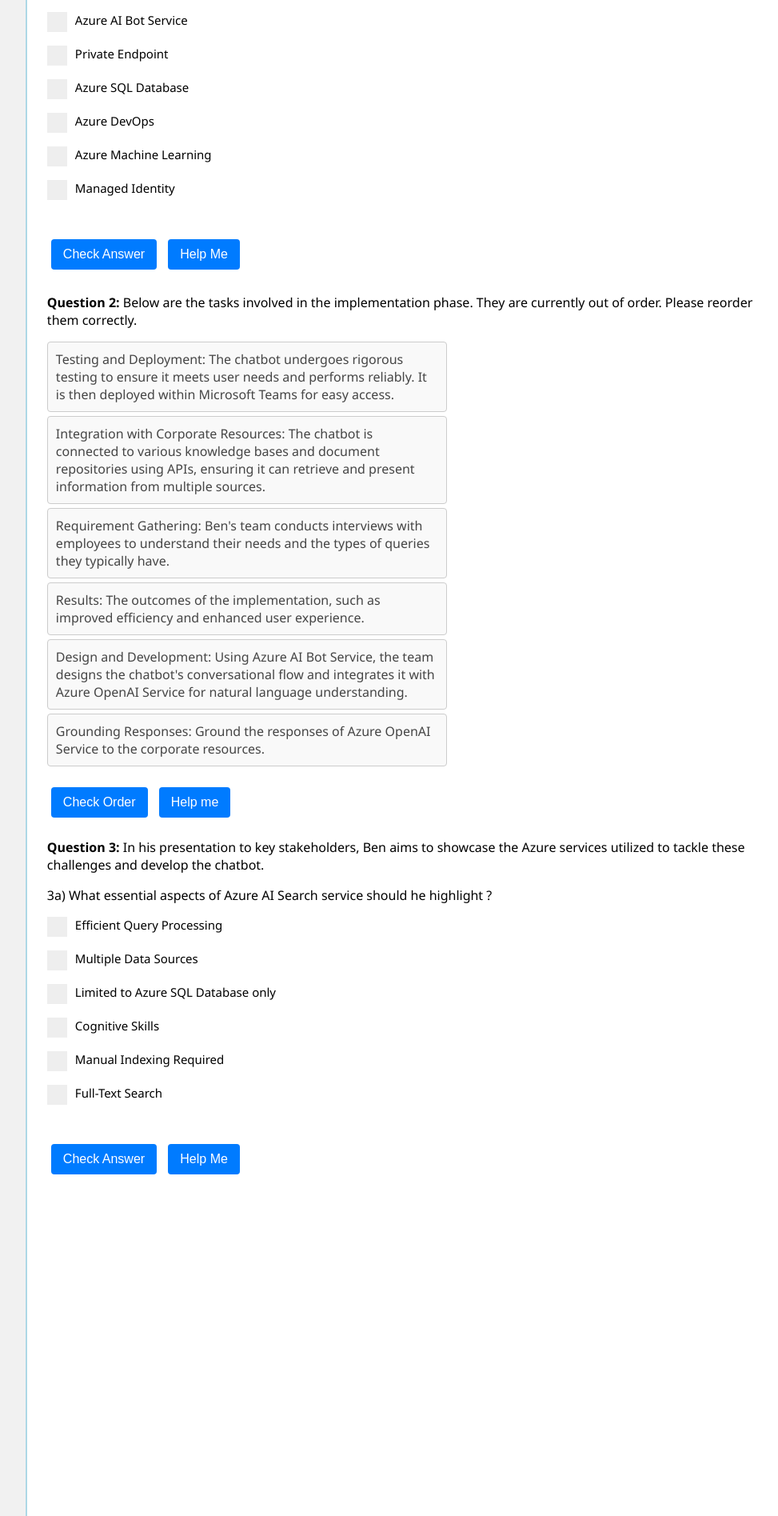
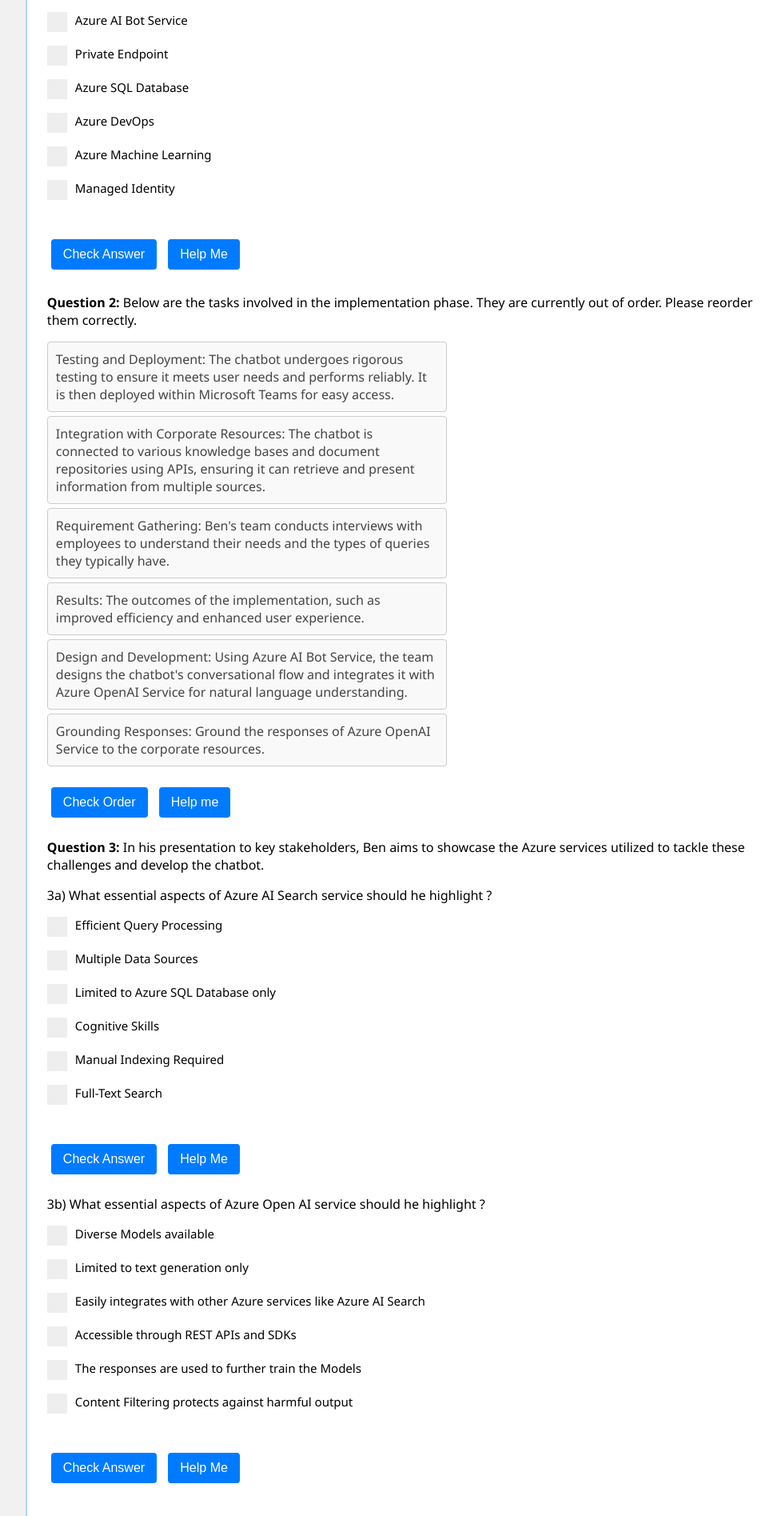
Before and after one commit to ningweinw/iengage, a Jekyll site: the page built from project-files/case-study/Data and AI/Building Internal Chatbot.md, in a window 1280 px wide. Shown: the part 1784-3679 px from the top of the page at 80% size, without its empty margins (288-1261 px from the left). Built offline with Jekyll 4.4.1, drawn with Linux system fonts in a browser that asks for light colours; nearby versions of some CDN libraries.

Commit message:
Update Building Internal Chatbot.md

```diff
--- a/project-files/case-study/Data and AI/Building Internal Chatbot.md
+++ b/project-files/case-study/Data and AI/Building Internal Chatbot.md
@@ -126,7 +126,7 @@
 
 3a) What essential aspects of Azure AI Search service should he highlight ?
 
-<form id="quiz-form-2">
+<form id="quiz-form-1">
   <label class="checkbox-container"><input type="checkbox" name="service1" value="1"> Efficient Query Processing<span class="checkmark"></span></label><br>
   <label class="checkbox-container"><input type="checkbox" name="service1" value="2"> Multiple Data Sources<span class="checkmark"></span></label><br>
   <label class="checkbox-container"><input type="checkbox" name="service1" value="3"> Limited to Azure SQL Database only<span class="checkmark"></span></label><br>
@@ -161,3 +161,41 @@
     resultElement.className = 'correct';
   }
 </script>
+
+3b) What essential aspects of Azure Open AI service should he highlight ?
+
+<form id="quiz-form-2">
+  <label class="checkbox-container"><input type="checkbox" name="service2" value="1"> Diverse Models available<span class="checkmark"></span></label><br>
+  <label class="checkbox-container"><input type="checkbox" name="service2" value="2"> Limited to text generation only<span class="checkmark"></span></label><br>
+  <label class="checkbox-container"><input type="checkbox" name="service2" value="3"> Easily integrates with other Azure services like Azure AI Search<span class="checkmark"></span></label><br>
+  <label class="checkbox-container"><input type="checkbox" name="service2" value="4"> Accessible through REST APIs and SDKs<span class="checkmark"></span></label><br>
+  <label class="checkbox-container"><input type="checkbox" name="service2" value="5"> The responses are used to further train the Models<span class="checkmark"></span></label><br>
+  <label class="checkbox-container"><input type="checkbox" name="service2" value="6"> Content Filtering protects against harmful output<span class="checkmark"></span></label><br>
+  <br>
+  <button type="button" onclick="checkAnswers2()">Check Answer</button>
+  <button type="button" onclick="showAnswers2()">Help Me</button>
+</form>
+
+<p id="result2"></p>
+
+
+<script>
+  const correctAnswers2 = [1, 2, 4, 6];
+
+  function checkAnswers2() {
+    const selected = Array.from(document.querySelectorAll('input[name="service2"]:checked')).map(cb => parseInt(cb.value));
+    const isCorrect = correctAnswers2.every(val => selected.includes(val)) && selected.length === correctAnswers2.length;
+    const resultElement = document.getElementById('result2');
+    resultElement.innerText = isCorrect ? 'Correct' : 'Try again';
+    resultElement.className = isCorrect ? 'correct' : 'incorrect';
+  }
+
+  function showAnswers2() {
+    document.querySelectorAll('input[name="service2"]').forEach(cb => {
+      cb.checked = correctAnswers2.includes(parseInt(cb.value));
+    });
+    const resultElement = document.getElementById('result2');
+    resultElement.innerText = 'These are the right choices';
+    resultElement.className = 'correct';
+  }
+</script>
```
